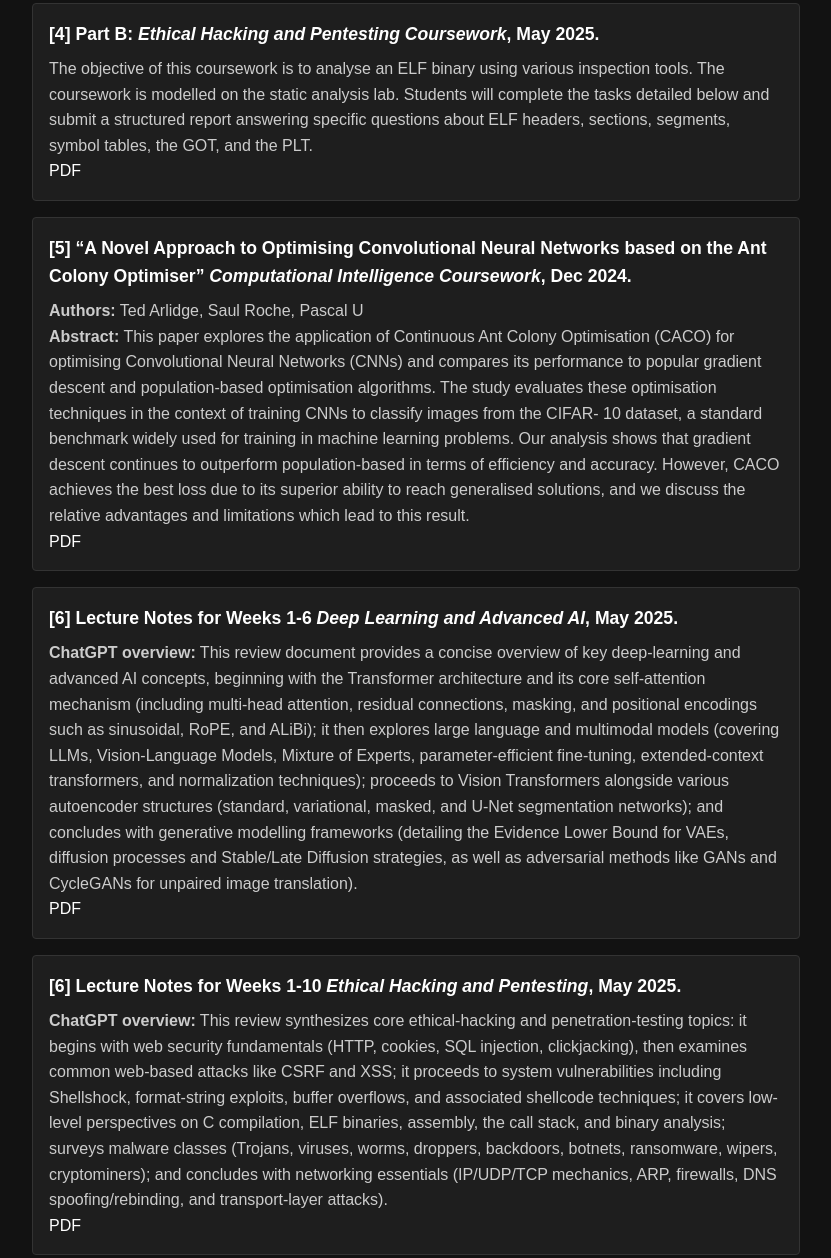
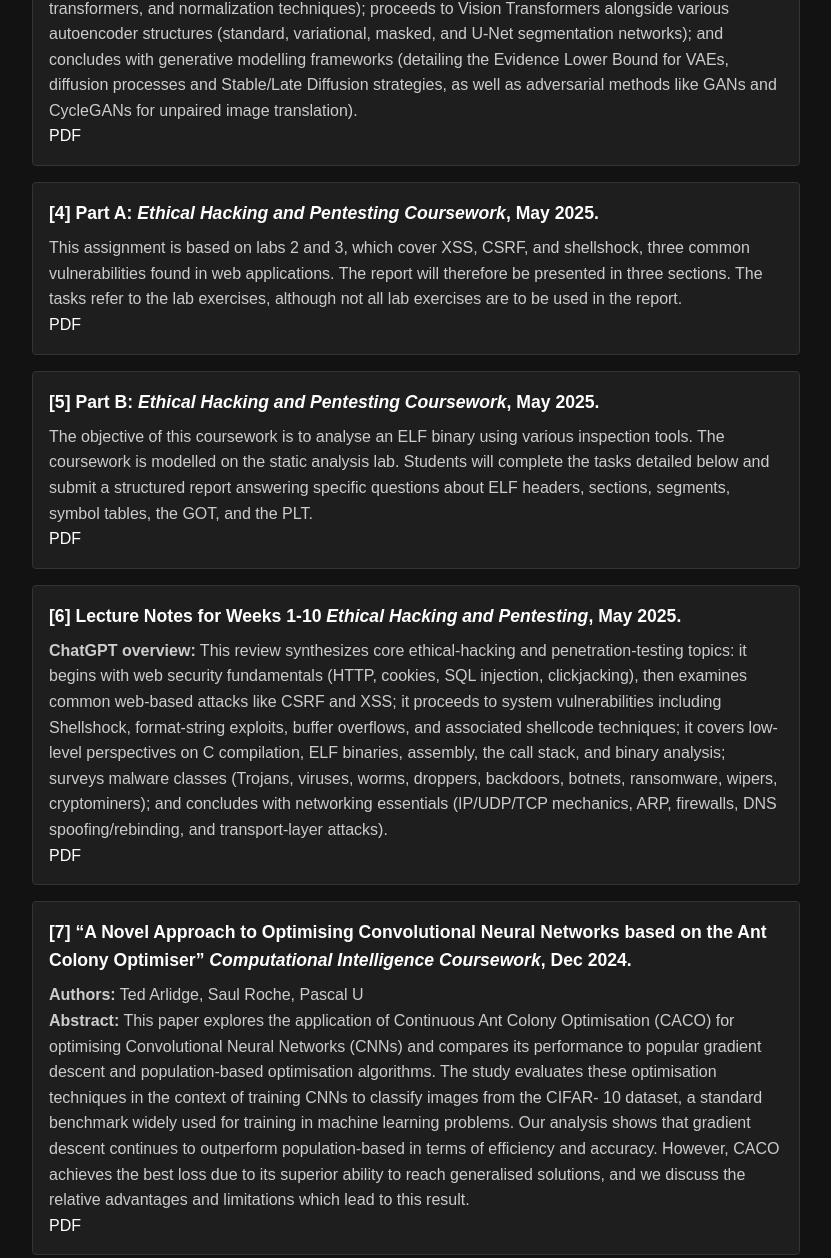
Before and after one commit to pascal-du/pascal-du.github.io, a plain HTML site: page papers.html in a window 1280 px wide. Shown: the part 1167-2425 px from the top of the page, without its empty margins (224-1055 px from the left). Drawn offline with Linux system fonts and the light colour scheme.

Commit message:
minor change

```diff
--- a/papers.html
+++ b/papers.html
@@ -64,11 +64,26 @@
             </p>
         </article>
 
+        <article class="card">
+            <h3>
+                [3] Lecture Notes for Weeks 1-6
+                <em>Deep Learning and Advanced AI</em>, May 2025.
+            </h3>
+            <p>
+                <strong>ChatGPT overview:</strong> This review document provides a concise overview of key deep-learning and advanced AI concepts, beginning with the Transformer architecture and its core self-attention mechanism (including multi-head attention, residual connections, masking, and positional encodings such as sinusoidal, RoPE, and ALiBi);
+                it then explores large language and multimodal models (covering LLMs, Vision-Language Models, Mixture of Experts, parameter-efficient fine-tuning, extended-context transformers, and normalization techniques); proceeds to Vision Transformers alongside various autoencoder structures (standard, variational, masked, and U-Net segmentation networks);
+                and concludes with generative modelling frameworks (detailing the Evidence Lower Bound for VAEs, diffusion processes and Stable/Late Diffusion strategies, as well as adversarial methods like GANs and CycleGANs for unpaired image translation).
+            </p>
+            <p>
+                <a href="papers/DEEP_review.pdf" target="_blank">PDF</a>
+            </p>
+        </article>
+
         <!-- Add further paper entries as needed -->
 
         <article class="card">
             <h3>
-                [3] Part A:
+                [4] Part A:
                 <em>Ethical Hacking and Pentesting Coursework</em>, May 2025.
             </h3>
             <p>
@@ -82,7 +97,7 @@
 
         <article class="card">
             <h3>
-                [4] Part B:
+                [5] Part B:
                 <em>Ethical Hacking and Pentesting Coursework</em>, May 2025.
             </h3>
             <p>
@@ -92,40 +107,6 @@
             </p>
             <p>
                 <a href="papers/ethical_hacking_b_redacted.pdf" target="_blank">PDF</a>
-            </p>
-        </article>
-
-        <article class="card">
-            <h3>
-                [5] “A Novel Approach to Optimising Convolutional Neural Networks based on the Ant Colony Optimiser”
-                <em>Computational Intelligence Coursework</em>, Dec 2024.
-            </h3>
-            <p>
-                <strong>Authors:</strong> Ted Arlidge, Saul Roche, Pascal U
-            </p>
-            <p>
-                <strong>Abstract:</strong> This paper explores the application of Continuous Ant Colony Optimisation (CACO) for optimising Convolutional Neural Networks (CNNs) and compares its performance to popular gradient descent and population-based optimisation algorithms.
-                The study evaluates these optimisation techniques in the context of training CNNs to classify images from the CIFAR- 10 dataset, a standard benchmark widely used for training in machine learning problems.
-                Our analysis shows that gradient descent continues to outperform population-based in terms of efficiency and accuracy.
-                However, CACO achieves the best loss due to its superior ability to reach generalised solutions, and we discuss the relative advantages and limitations which lead to this result.
-            </p>
-            <p>
-                <a href="papers/COMP_INT_CW_redacted.pdf" target="_blank">PDF</a>
-            </p>
-        </article>
-
-        <article class="card">
-            <h3>
-                [6] Lecture Notes for Weeks 1-6
-                <em>Deep Learning and Advanced AI</em>, May 2025.
-            </h3>
-            <p>
-                <strong>ChatGPT overview:</strong> This review document provides a concise overview of key deep-learning and advanced AI concepts, beginning with the Transformer architecture and its core self-attention mechanism (including multi-head attention, residual connections, masking, and positional encodings such as sinusoidal, RoPE, and ALiBi);
-                it then explores large language and multimodal models (covering LLMs, Vision-Language Models, Mixture of Experts, parameter-efficient fine-tuning, extended-context transformers, and normalization techniques); proceeds to Vision Transformers alongside various autoencoder structures (standard, variational, masked, and U-Net segmentation networks);
-                and concludes with generative modelling frameworks (detailing the Evidence Lower Bound for VAEs, diffusion processes and Stable/Late Diffusion strategies, as well as adversarial methods like GANs and CycleGANs for unpaired image translation).
-            </p>
-            <p>
-                <a href="papers/DEEP_review.pdf" target="_blank">PDF</a>
             </p>
         </article>
 
@@ -149,7 +130,26 @@
 
         <article class="card">
             <h3>
-                [6] Lecture Notes for Weeks 7-10
+                [7] “A Novel Approach to Optimising Convolutional Neural Networks based on the Ant Colony Optimiser”
+                <em>Computational Intelligence Coursework</em>, Dec 2024.
+            </h3>
+            <p>
+                <strong>Authors:</strong> Ted Arlidge, Saul Roche, Pascal U
+            </p>
+            <p>
+                <strong>Abstract:</strong> This paper explores the application of Continuous Ant Colony Optimisation (CACO) for optimising Convolutional Neural Networks (CNNs) and compares its performance to popular gradient descent and population-based optimisation algorithms.
+                The study evaluates these optimisation techniques in the context of training CNNs to classify images from the CIFAR- 10 dataset, a standard benchmark widely used for training in machine learning problems.
+                Our analysis shows that gradient descent continues to outperform population-based in terms of efficiency and accuracy.
+                However, CACO achieves the best loss due to its superior ability to reach generalised solutions, and we discuss the relative advantages and limitations which lead to this result.
+            </p>
+            <p>
+                <a href="papers/COMP_INT_CW_redacted.pdf" target="_blank">PDF</a>
+            </p>
+        </article>
+
+        <article class="card">
+            <h3>
+                [8] Lecture Notes for Weeks 7-10
                 <em>Privacy Enhancing Technologies</em>, Jan 2025.
             </h3>
             <p>
```
